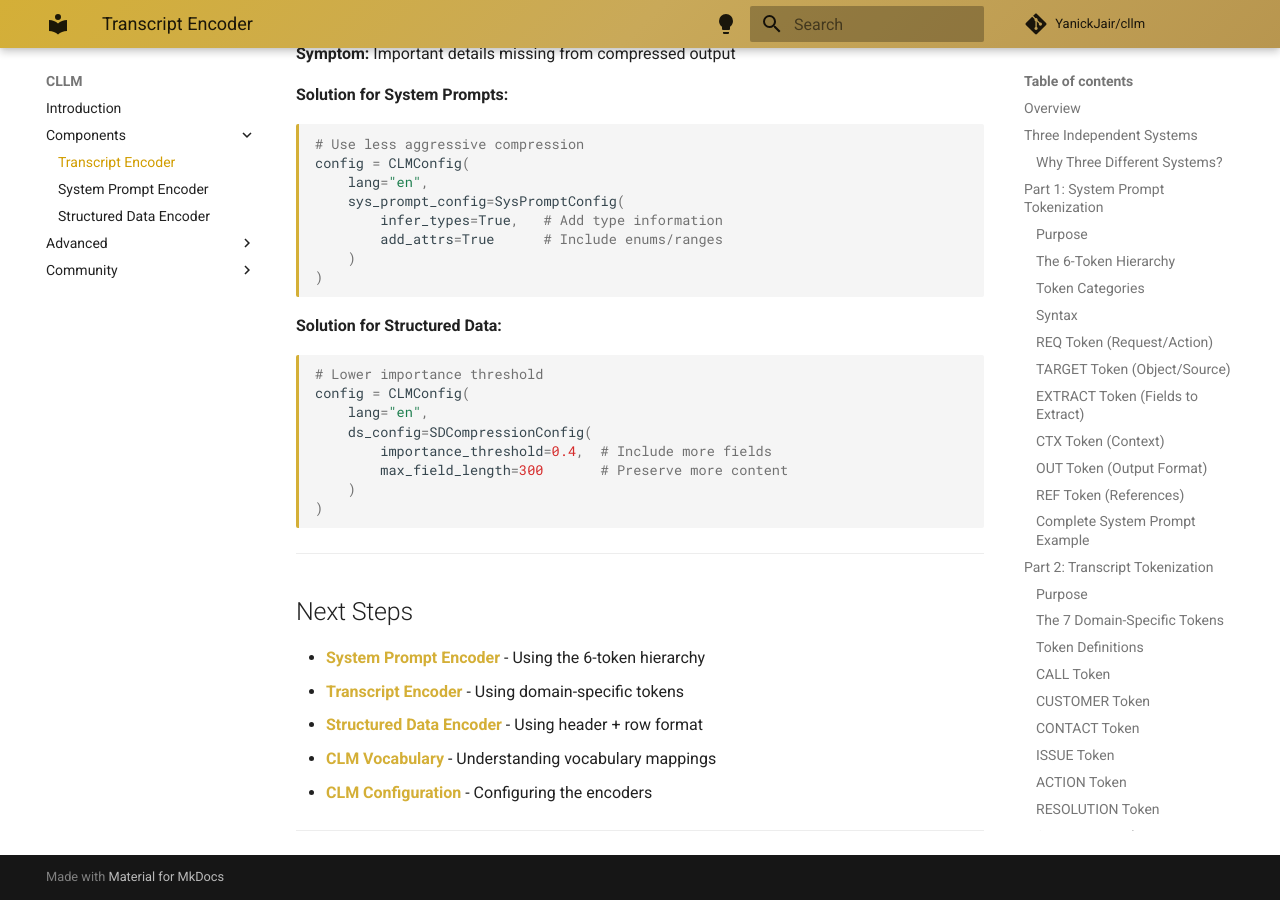
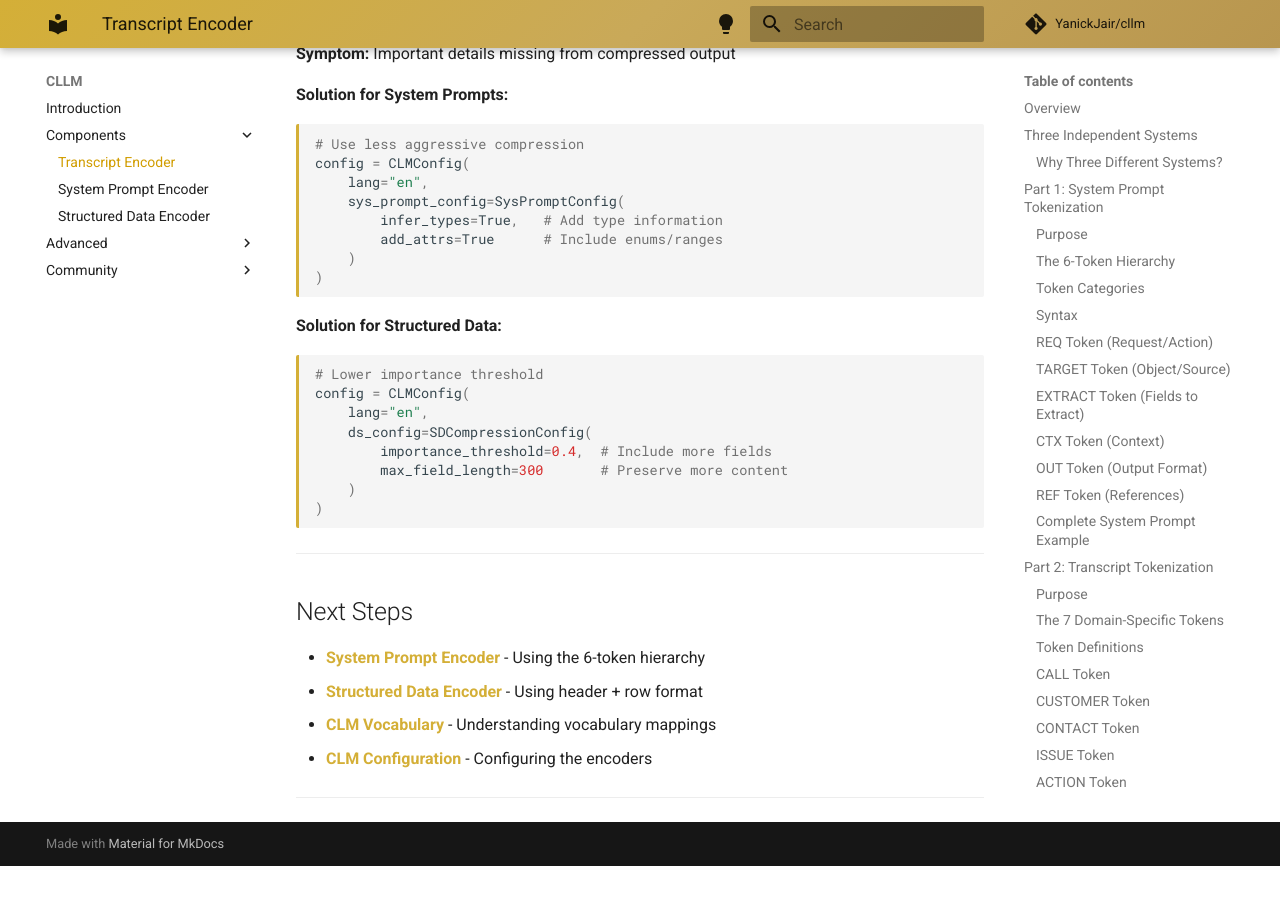
Before and after one commit to YanickJair/cllm, an MkDocs documentation site: the page built from docs/transcript_encoder.md, in a window 1280 px wide and 900 px high, scrolled down 16949 px. Built offline with MkDocs 1.6.1 and Material for MkDocs 9.7.7, drawn with Linux system fonts in a browser that asks for light colours; comment, search, counter and statistics services are not loaded; after the commit the page ends 17815 px from its top, so only the background shows below that.

Commit message:
fixed docs

```diff
--- a/docs/index.md
+++ b/docs/index.md
@@ -314,7 +314,7 @@
 CLM is dual-licensed:
 
 - **AGPL-3.0** for open source projects ([details](https://github.com/YanickJar/cllm/blob/main/LICENSE-AGPL))
-- **Commercial License** for proprietary use ([contact us](yanick.jair.ta@gmail.com))
+- **Commercial License** for proprietary use ([contact us](mailto:yanick.jair.ta@gmail.com))
 
 See our [Licensing Guide](https://github.com/YanickJar/cllm/blob/main/LICENSING.md) for details.
 
--- a/docs/sys_prompt_encoder.md
+++ b/docs/sys_prompt_encoder.md
@@ -1062,7 +1062,7 @@
 - **[Transcript Encoding](transcript_encoder.md)** - Compress customer service conversations
 - **[Structured Data Encoding](sd_encoder.md)** - Compress catalogs and configurations
 - **[Advanced: Token Hierarchy](advanced/clm_tokenization.md)** - Deep dive into semantic tokens
-- **[Advanced: CLM Dictionary](advanced/clm_dictionary.md)** - Language-specific vocabularies
+- **[Advanced: CLM Dictionary](advanced/clm_vocabulary.md)** - Language-specific vocabularies
 
 ---
 
--- a/docs/transcript_encoder.md
+++ b/docs/transcript_encoder.md
@@ -832,10 +832,9 @@
 
 ## Next Steps
 
-- **[System Prompt Encoder](../sys_prompt_encoder.md)** - Using the 6-token hierarchy
-- **[Transcript Encoder](../transcript_encoder.md)** - Using domain-specific tokens
-- **[Structured Data Encoder](../sd_encoder.md)** - Using header + row format
-- **[CLM Vocabulary](clm_vocabulary.md)** - Understanding vocabulary mappings
-- **[CLM Configuration](clm_configuration.md)** - Configuring the encoders
+- **[System Prompt Encoder](sys_prompt_encoder.md)** - Using the 6-token hierarchy
+- **[Structured Data Encoder](sd_encoder.md)** - Using header + row format
+- **[CLM Vocabulary](advanced/clm_vocabulary.md)** - Understanding vocabulary mappings
+- **[CLM Configuration](advanced/clm_configuration)** - Configuring the encoders
 
 ---
```
Also changed, not shown: docs/advanced/clm_vocabulary.md (+0 -1 lines), docs/sd_encoder.md (+1 -2 lines).
